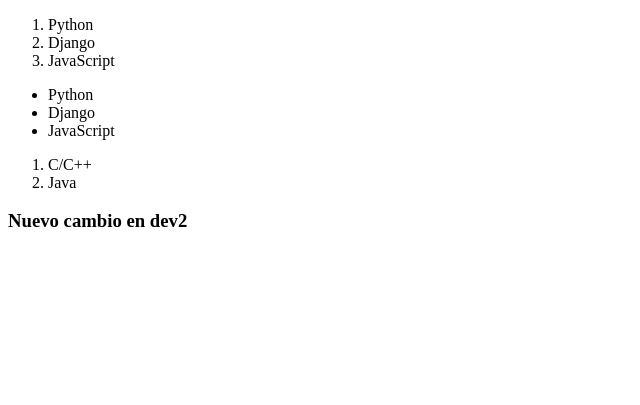
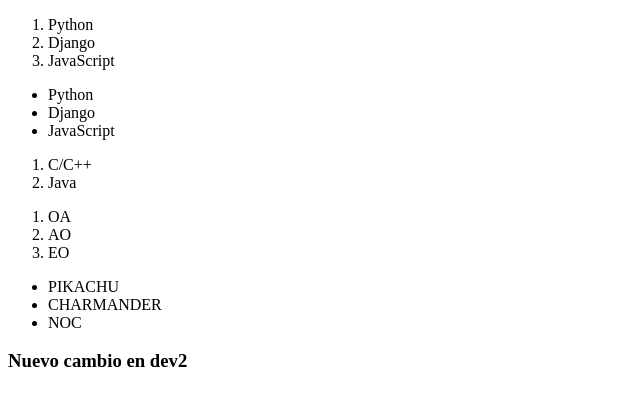
Before and after one commit to AngeloLaveriano/ejemploclase, a plain HTML site: page index.html in a window 1280 px wide. Shown: the part 105-510 px from the top of the page, without its empty margins (0-640 px from the left). Drawn offline with Linux system fonts and the light colour scheme.

Commit message:
index.html

```diff
--- a/index.html
+++ b/index.html
@@ -22,6 +22,16 @@
         </ol>
         <div>
             <!--Aqui harrá el dev 1-->
+            <ol>
+                <li>OA</li>
+                <li>AO</li>
+                <li>EO</li>
+            </ol>
+            <ul>
+                <li>PIKACHU</li>
+                <li>CHARMANDER</li>
+                <li>NOC </li>
+            </ul>
         </div>
         <div>
             <!--Aqui harrá el dev 2-->
```
